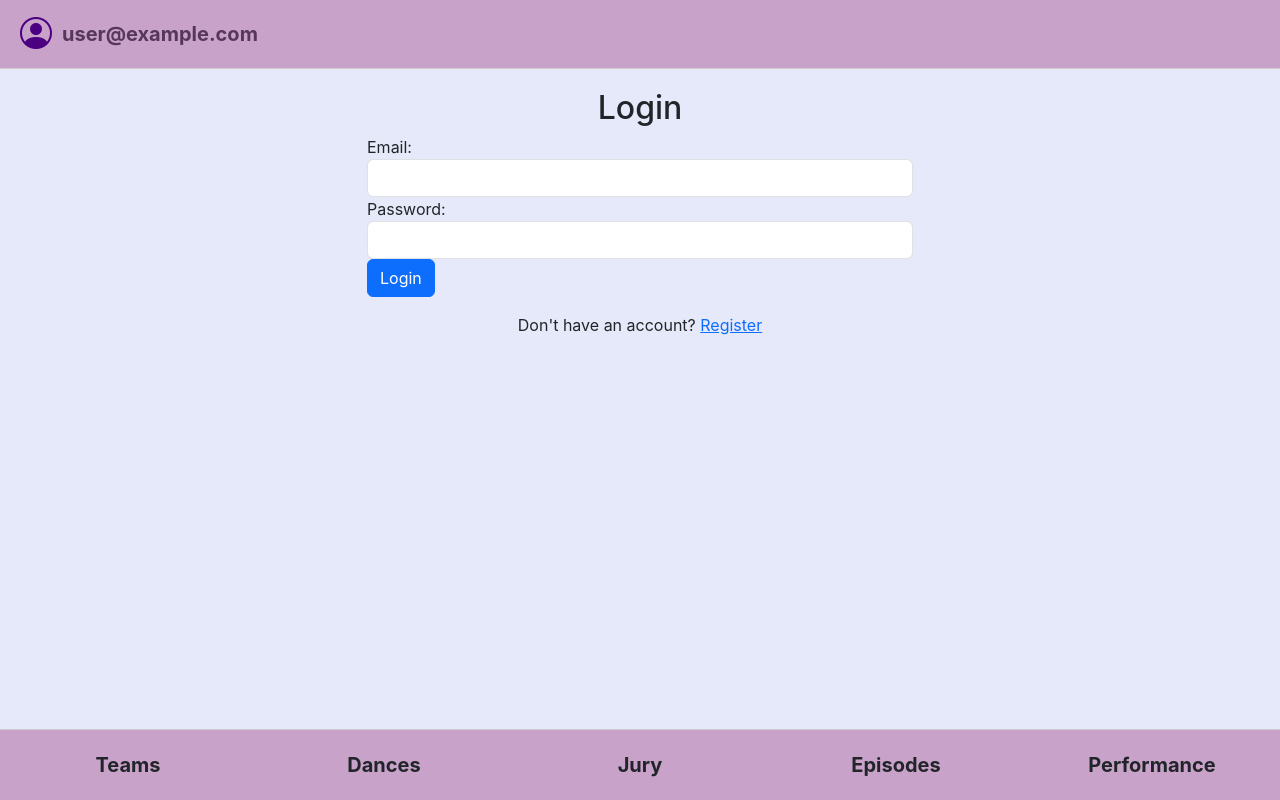
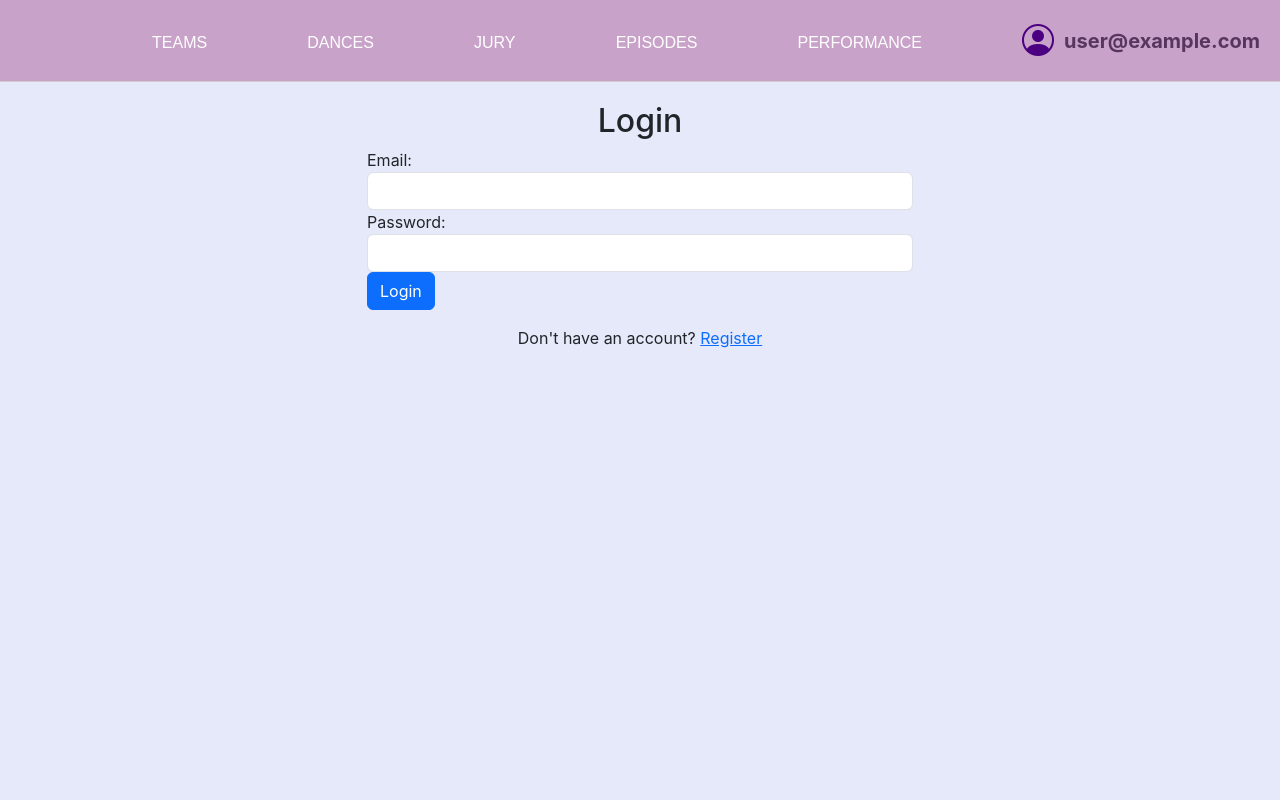
Before and after one commit to NiaPopova/DancingStars, a React (Create React App) app in the folder DancingStars - FE/dancing-stars-fe/: page / in a window 1280 px wide. Built offline with nearby package versions, Linux system fonts and the light colour scheme.

Commit message:
front end styling

```diff
--- a/DancingStars - FE/dancing-stars-fe/src/Footer.js
+++ /dev/null
@@ -1,19 +0,0 @@
-import React from 'react';
-import { Link } from 'react-router-dom';
-import './styles/footer.scss';
-
-const Footer = () => {
-    return (
-        <footer className="app-footer">
-            <div className="footer-menu">
-                <Link className="footer-cell" to="/teams">Teams</Link>
-                <Link className="footer-cell" to="/dances">Dances</Link>
-                <Link className="footer-cell" to="/jury">Jury</Link>
-                <Link className="footer-cell" to="/episodes">Episodes</Link>
-                <Link className="footer-cell" to="/performance">Performance</Link>
-            </div>
-        </footer>
-    );
-};
-
-export default Footer;
--- a/DancingStars - FE/dancing-stars-fe/src/Header.js
+++ b/DancingStars - FE/dancing-stars-fe/src/Header.js
@@ -1,14 +1,35 @@
 import React from 'react';
+import { Link } from 'react-router-dom';
 import './styles/header.scss';
 
 const Header = () => {
     return (
-        <header className="app-header">
+        <nav className="app-header">
+            <div className='app-main'>
+                <ul className='main-nav'>
+                    <li>
+                        <Link to="/teams"> <span className="nav-cell">Teams</span></Link>
+                    </li>
+                    <li>
+                        <Link to="/dances"> <span className="nav-cell">Dances</span></Link>
+                    </li>
+                    <li>
+                        <Link to="/jury"> <span className="nav-cell">Jury</span></Link>
+                    </li>
+                    <li>
+                        <Link to="/episodes"> <span className="nav-cell">Episodes</span></Link>
+
+                    </li>
+                    <li>
+                        <Link to="/performances"> <span className="nav-cell">Performance</span></Link>
+                    </li>
+                </ul>
+            </div>
             <div className="user-info">
                 <i className="bi bi-person-circle user-icon"></i>
                 <span className="user-email">user@example.com</span>
             </div>
-        </header>
+        </nav>
     );
 };
 
--- a/DancingStars - FE/dancing-stars-fe/src/JuryPage.js
+++ b/DancingStars - FE/dancing-stars-fe/src/JuryPage.js
@@ -26,7 +26,7 @@ const JuryPage = () => {
       <main className="jury-main">
         <div className="row">
           {juryMembers.map(member => (
-            <div className="col-md-3" key={member.name}>
+            <div className="col-6" key={member.name}>
               <div className={`card jury-card ${expandedJury === member.name ? 'expanded' : ''}`} onClick={() => toggleExpand(member.name)}>
                 {member.photo && (
                   <img src={require(`${member.photo}`)} className="card-img-top" alt={member.name} />
--- a/DancingStars - FE/dancing-stars-fe/src/Layout.js
+++ b/DancingStars - FE/dancing-stars-fe/src/Layout.js
@@ -1,7 +1,6 @@
 import React from 'react';
 import { Outlet } from 'react-router-dom';
 import Header from './Header';
-import Footer from './Footer';
 import './styles/layout.scss';
 
 const Layout = () => {
@@ -11,7 +10,6 @@ const Layout = () => {
             <main className="app-content">
                 <Outlet />
             </main>
-            <Footer />
         </div>
     );
 };
--- a/DancingStars - FE/dancing-stars-fe/src/Performance.js
+++ b/DancingStars - FE/dancing-stars-fe/src/Performance.js
@@ -7,40 +7,42 @@ const Performance = () => {
   const [performances, setPerfomances] = useState([]);
   const [selectedPerformance, setSelectedPerformance] = useState(null);
   const [episodes, setEpisodes] = useState([]);
+  const [juryScores, setJuryScores] = useState([]);
 
   useEffect(() => {
-    axios.get('http://localhost:8080/performances')
+    axios.get('http://localhost:8080/performances/details')
       .then(response => {
-        console.log(response.data)
         setPerfomances(response.data);
         filterEpisodes(response.data);
       })
       .catch(error => console.error('Error fetching episodes:', error));
+
+    getJuryScores();
   }, []);
 
   const handlePerformanceSelect = (episodeDate) => {
-    const performanceToSet = performances.find(p => p.episode.date === episodeDate);
+    const performanceToSet = performances.find(p => p.episodeDate === episodeDate);
     setSelectedPerformance(performanceToSet);
-    console.log(performanceToSet);
-    console.log(performances.filter((p) => p.episode.date === performanceToSet.episode.date))
   };
 
   const filterEpisodes = (performances) => {
     const episodes = [];
 
     performances.forEach(p => {
-      if (episodes.findIndex(e => e.theme === p.episode.theme) < 0)
-        episodes.push(p.episode)
+      if (episodes.findIndex(e => e.episodeTheme === p.episodeTheme) < 0)
+        episodes.push(p)
     });
 
     setEpisodes(episodes);
   };
 
-  const calculateAverage = (scores) => {
-    if (!scores || scores.length === 0) return 0;
-    const sum = scores.reduce((a, b) => a + b, 0);
-    return (sum / scores.length).toFixed(2);
-  };
+  const getJuryScores = async () => {
+    axios.get('http://localhost:8080/performances/jury-scores')
+      .then(response => {
+        setJuryScores(response.data)
+      })
+      .catch(error => console.error('Error fetching jury scores:', error));
+  }
 
   return (
     <div className="performance-container">
@@ -50,23 +52,30 @@ const Performance = () => {
         <select disabled={episodes.length < 1} id="episode-select" className="form-control" onChange={(e) => handlePerformanceSelect(e.target.value)}>
           <option value="">Select...</option>
           {episodes.map((episode, index) => (
-            <option key={index} value={episode.date}>{episode.theme}</option>
+            <option key={index} value={episode.episodeDate}>{episode.episodeTheme}</option>
           ))}
         </select>
       </div>
       {selectedPerformance && (
         <div className="episode-details">
-          <h2>{selectedPerformance.episode.theme}</h2>
-          <p>Date: {formatDate(selectedPerformance.episode.date)}</p>
+          <h2>{selectedPerformance.episodeTheme}</h2>
+          <p>Date: {formatDate(selectedPerformance.episodeDate)}</p>
           <div className="teams-dances">
-            {performances && performances.filter((p) => p.episode.date === selectedPerformance.episode.date).map((team, index) => (
+            {performances && performances.filter((p) => p.episodeDate === selectedPerformance.episodeDate).map((team, index) => (
               <div key={index} className="team-dance">
-                {/* {team.episode.winnerTeam.photo && (
-                  <img src={require(`${team.episode.winnerTeam.photo}`)} className="card-img-top" alt={team.episode.winnerTeam.name} />
-                )} */}
-                <h3>{team.episode.winnerTeam.participantName} & {team.episode.winnerTeam.professionalName}</h3>
-                <p>Dance: {team.dance.name}</p>
-                <p>Average Jury Score: {calculateAverage(team.juryScores)}</p>
+                {team.photo && (
+                  <img src={require(`${team.photo}`)} className="card-img-top" alt={team.participantName} />
+                )}
+                <h3>{team.participantName} & {team.professionalName}</h3>
+                <p>Dance: {team.danceName}</p>
+                <p>Jury Score: {team.totalScore}</p>
+
+                {
+                  juryScores &&
+                  (<p>Average Jury Score: {juryScores.find(sc => sc.performanceId === team.performanceId).averageJuryScore}</p>)
+                }
+
+                <p>Audience Score: {team.audienceScore}</p>
               </div>
             ))}
           </div>
--- a/DancingStars - FE/dancing-stars-fe/src/styles/footer.scss
+++ /dev/null
@@ -1,25 +0,0 @@
-.app-footer {
-    background-color: #C8A2C8; // Lilac
-    padding: 10px 0;
-    border-top: 1px solid #D3CACD; // Dusty Lilac
-
-    .footer-menu {
-      display: flex;
-      justify-content: space-around;
-
-      .footer-cell {
-        flex: 1;
-        text-align: center;
-        padding: 10px 0;
-        font-size: 1.25rem;
-        font-weight: bold;
-        cursor: pointer;
-        text-decoration: none;
-        color: inherit;
-
-        &:hover {
-          background-color: #9874D3; // Lilac Blush
-        }
-      }
-    }
-}
--- a/DancingStars - FE/dancing-stars-fe/src/styles/header.scss
+++ b/DancingStars - FE/dancing-stars-fe/src/styles/header.scss
@@ -2,6 +2,7 @@
   background-color: #C8A2C8; // Lilac
   padding: 10px 20px;
   display: flex;
+  justify-content: space-between;
   align-items: center;
   border-bottom: 1px solid #D3CACD; // Dusty Lilac
 
@@ -21,4 +22,36 @@
       color: #56365C; // Lilac Shadow
     }
   }
+
+  .app-main {
+    width: 90%;
   }
+
+  .main-nav {
+    position: relative;
+    display: flex;
+    flex: 1;
+    width: 100%;
+    justify-content: space-evenly;
+
+    li a {
+      text-decoration: none;
+    }
+
+    .nav-cell {
+      align-items: center;
+      position: relative;
+      color: #fff;
+      font-family: "SilkaMedium", sans-serif;
+      font-size: 1rem;
+      text-transform: uppercase;
+      display: flex;
+      padding-top: 21px;
+      text-decoration: none;
+    }
+
+    li {
+      list-style-type:none;
+    }
+  }
+}
```
Also changed, not shown: 58 other files (tests, documents, lock files or other folders). Lines whose indentation alone changed are shown as unchanged.
